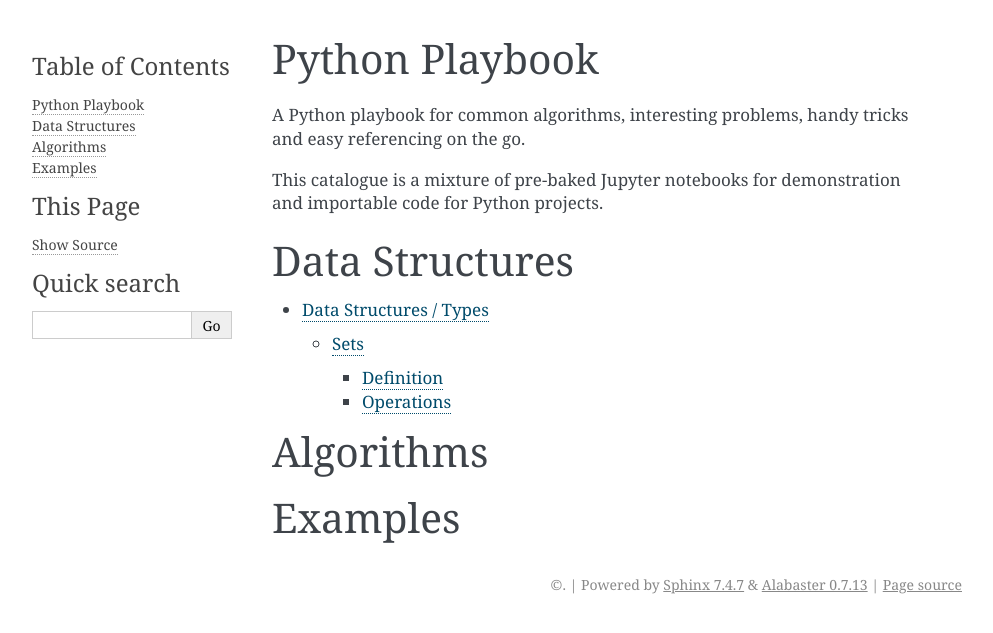
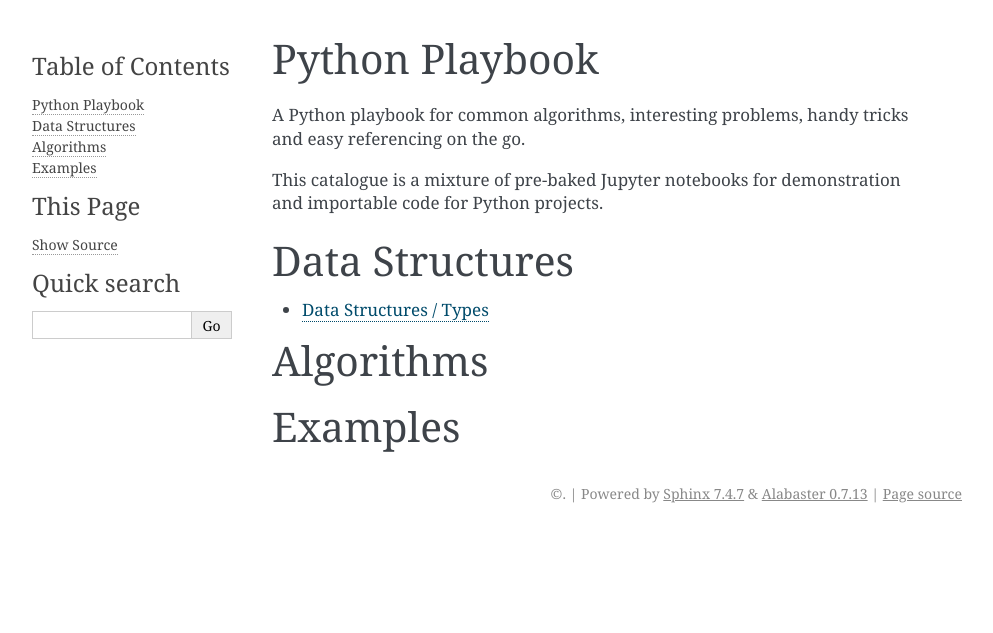
Before and after one commit to kmjbyrne/python-playbook, a Sphinx documentation site: the page built from docs/index.rst, in a window 1280 px wide. Shown: the top 633 px of the page, without its empty margins (148-1141 px from the left). Built offline with Sphinx 7.4.7, drawn with Linux system fonts in a browser that asks for light colours; pages that are not in the unit, such as notebooks, are missing from menus; part of the change alters nothing that is shown.

```diff
--- a/docs/index.rst
+++ b/docs/index.rst
@@ -9,7 +9,7 @@ Data Structures
 ================
 
 .. toctree::
-   :maxdepth: 3
+   :maxdepth: 1
 
    data_structures/index.rst
 
@@ -17,7 +17,7 @@ Algorithms
 ================
 
 .. toctree::
-   :maxdepth: 3
+   :maxdepth: 1
 
    algorithms/index.rst
 
@@ -26,6 +26,6 @@ Examples
 
 
 .. toctree::
-   :maxdepth: 3
+   :maxdepth: 1
 
    examples/index.rst
```
